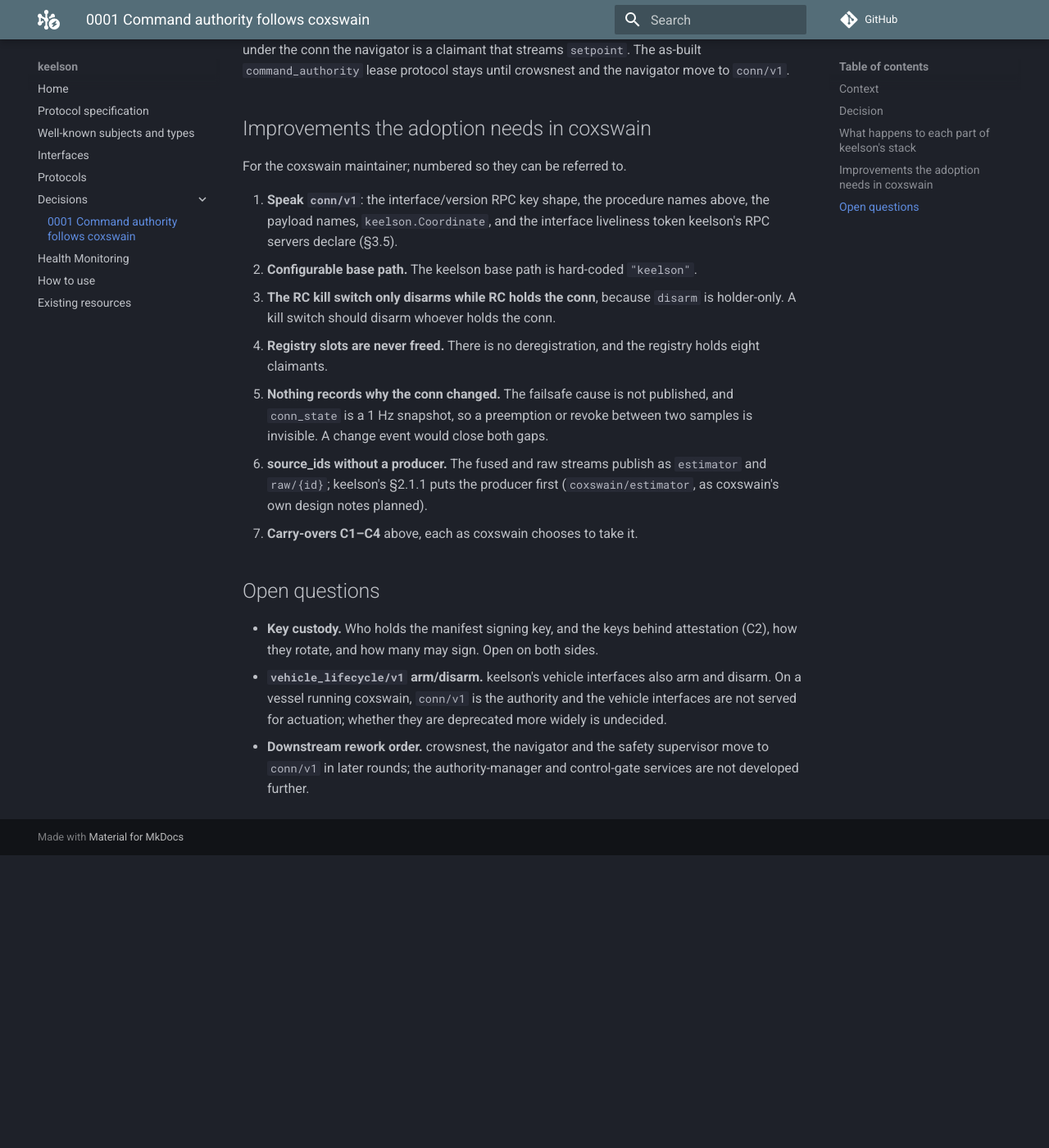
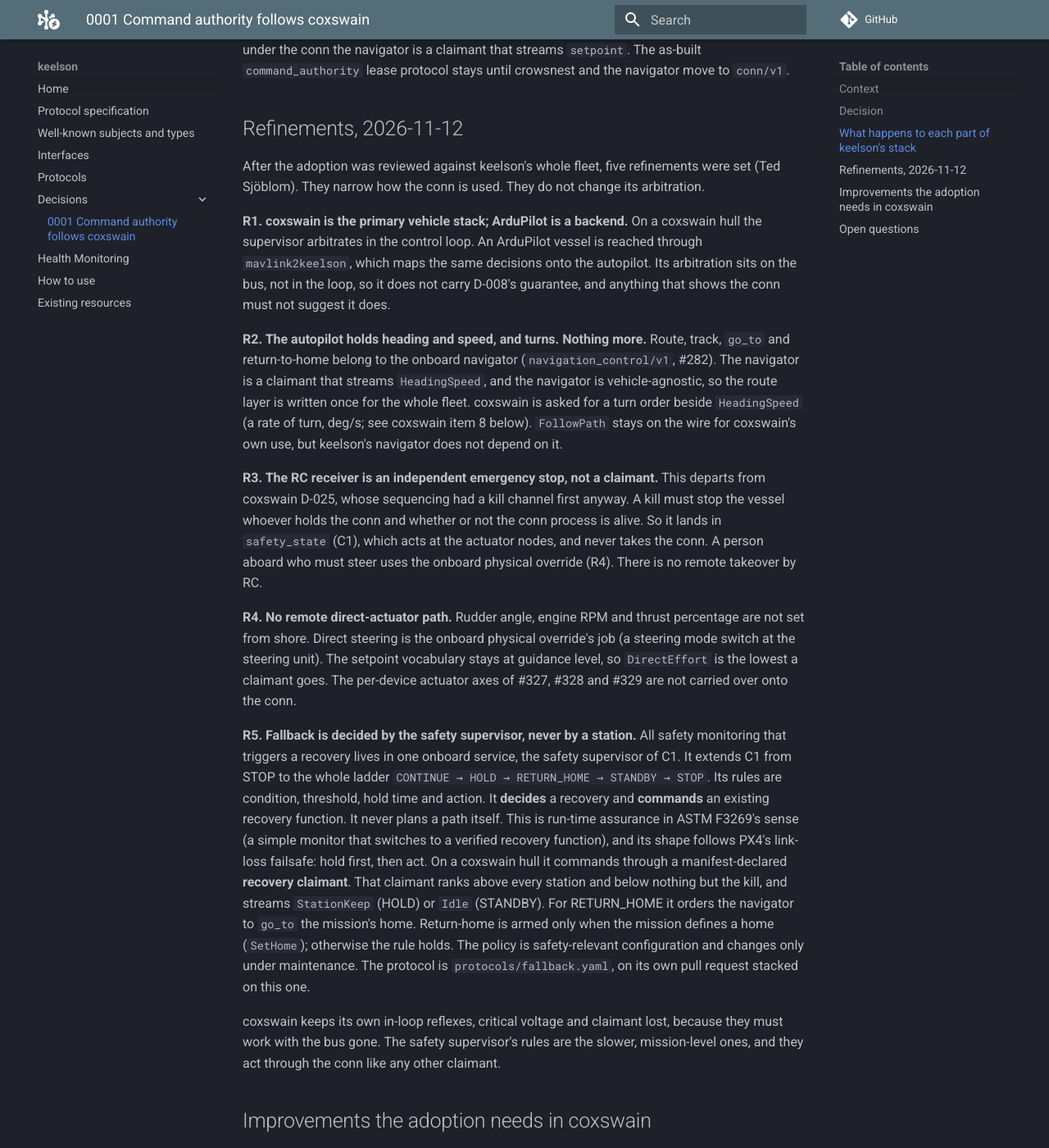
Before and after one commit to RISE-Maritime/keelson, an MkDocs documentation site: the page built from docs/decisions/0001-coxswain-conn.md, in a window 1280 px wide and 1400 px high, scrolled down 2877 px. Shown: the whole window at 82% size. Built offline with MkDocs 1.6.1 and Material for MkDocs 9.7.7, drawn with Linux system fonts in a browser that asks for light colours; comment, search, counter and statistics services are not loaded; before the commit the page ends 3920 px from its top, so only the background shows below that; some of the changed text lies outside the part shown.

Commit message:
docs(decisions): 0001 refinements — coxswain primary, autopilot heading/speed/turn, RC as stop, fallback in the safety supervisor
Ted's direction after reviewing the adoption against the whole fleet:
R1 coxswain primary, ArduPilot a backend through mavlink2keelson;
R2 the autopilot holds heading and speed and turns, route and return-home
live in the navigator; R3 the RC receiver is an independent stop into
safety_state, never a claimant; R4 no remote direct-actuator path, direct
steering is the onboard physical override; R5 fallback (hold, return home,
standby, stop) is decided by the safety supervisor and commanded through a
manifest-declared recovery claimant. Adds coxswain asks 8-10.

Co-Authored-By: Claude Opus 5.5 <noreply@anthropic.com>

```diff
--- a/docs/decisions/0001-coxswain-conn.md
+++ b/docs/decisions/0001-coxswain-conn.md
@@ -75,6 +75,64 @@ front door and stays; under the conn the navigator is a claimant that streams
 `setpoint`. The as-built `command_authority` lease protocol stays until crowsnest
 and the navigator move to `conn/v1`.
 
+## Refinements, 2026-11-12
+
+After the adoption was reviewed against keelson's whole fleet, five
+refinements were set (Ted Sjöblom). They narrow how the conn is used. They do
+not change its arbitration.
+
+**R1. coxswain is the primary vehicle stack; ArduPilot is a backend.** On a
+coxswain hull the supervisor arbitrates in the control loop. An ArduPilot
+vessel is reached through `mavlink2keelson`, which maps the same decisions onto
+the autopilot. Its arbitration sits on the bus, not in the loop, so it does not
+carry D-008's guarantee, and anything that shows the conn must not suggest it
+does.
+
+**R2. The autopilot holds heading and speed, and turns. Nothing more.** Route,
+track, `go_to` and return-to-home belong to the onboard navigator
+(`navigation_control/v1`, #282). The navigator is a claimant that streams
+`HeadingSpeed`, and the navigator is vehicle-agnostic, so the route layer is
+written once for the whole fleet. coxswain is asked for a turn order beside
+`HeadingSpeed` (a rate of turn, deg/s; see coxswain item 8 below).
+`FollowPath` stays on the wire for coxswain's own use, but keelson's navigator
+does not depend on it.
+
+**R3. The RC receiver is an independent emergency stop, not a claimant.** This
+departs from coxswain D-025, whose sequencing had a kill channel first anyway.
+A kill must stop the vessel whoever holds the conn and whether or not the
+conn process is alive. So it lands in `safety_state` (C1), which acts at the
+actuator nodes, and never takes the conn. A person aboard who must steer uses
+the onboard physical override (R4). There is no remote takeover by RC.
+
+**R4. No remote direct-actuator path.** Rudder angle, engine RPM and thrust
+percentage are not set from shore. Direct steering is the onboard physical
+override's job (a steering mode switch at the steering unit). The setpoint
+vocabulary stays at guidance level, so `DirectEffort` is the lowest a claimant
+goes. The per-device actuator axes of #327, #328 and #329 are not carried over
+onto the conn.
+
+**R5. Fallback is decided by the safety supervisor, never by a station.** All
+safety monitoring that triggers a recovery lives in one onboard service, the
+safety supervisor of C1. It extends C1 from STOP to the whole ladder `CONTINUE
+→ HOLD → RETURN_HOME → STANDBY → STOP`. Its rules are condition, threshold,
+hold time and action. It **decides** a recovery and **commands** an existing
+recovery function. It never plans a path itself. This is run-time assurance
+in ASTM F3269's sense (a simple monitor that switches to a verified recovery
+function), and its shape follows PX4's link-loss failsafe: hold first, then
+act. On a coxswain hull it commands through a manifest-declared **recovery
+claimant**. That claimant ranks above every station and below nothing but the
+kill, and streams `StationKeep` (HOLD) or `Idle` (STANDBY). For RETURN_HOME it
+orders the navigator to `go_to` the mission's home. Return-home is armed only
+when the mission defines a home (`SetHome`); otherwise the rule holds. The
+policy is safety-relevant configuration and changes only under maintenance.
+The protocol is `protocols/fallback.yaml`, on its own pull request stacked on
+this one.
+
+coxswain keeps its own in-loop reflexes, critical voltage and claimant lost,
+because they must work with the bus gone. The safety supervisor's rules are
+the slower, mission-level ones, and they act through the conn like any other
+claimant.
+
 ## Improvements the adoption needs in coxswain
 
 For the coxswain maintainer; numbered so they can be referred to.
@@ -94,6 +152,13 @@ For the coxswain maintainer; numbered so they can be referred to.
    `estimator` and `raw/{id}`; keelson's §2.1.1 puts the producer first
    (`coxswain/estimator`, as coxswain's own design notes planned).
 7. **Carry-overs C1–C4** above, each as coxswain chooses to take it.
+8. **A turn order** beside `HeadingSpeed`: a rate of turn in deg/s, keelson's
+   unit for rate of turn (R2).
+9. **A recovery claimant** in the manifest. It is the safety supervisor, it
+   ranks above every station and below nothing but the kill, and it may
+   preempt any holder (R5).
+10. **The RC channel as a stop, not a claimant** (R3). A kill acts at the
+    actuator nodes whoever holds the conn, which also closes item 3.
 
 ## Open questions
 
```
